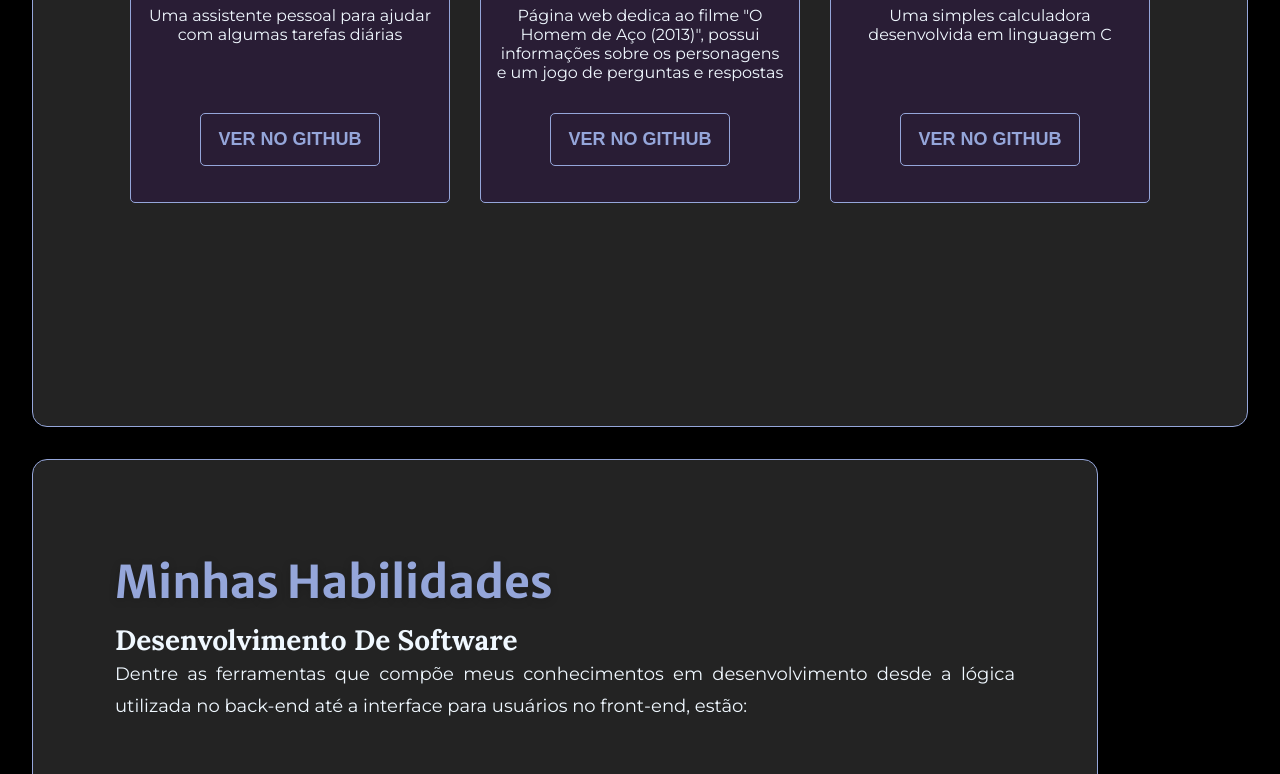
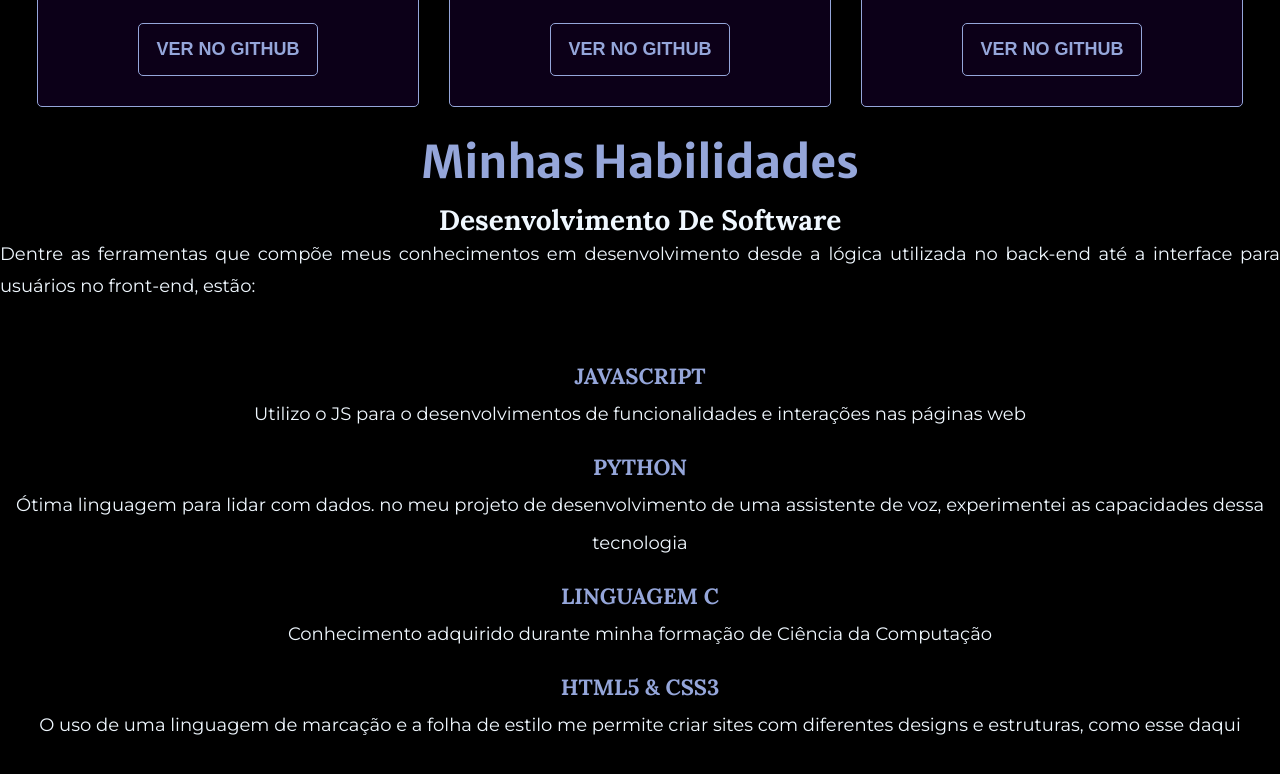
Before and after one commit to danielssaugusto/INFNET_PROGRAMACAO_WEB_AT24E3, a plain HTML site: page index.html in a window 1280 px wide. Shown: the part 1500-2274 px from the top of the page. Drawn offline with nearby package versions, Linux system fonts and the light colour scheme.

Commit message:
feature: centraliza as seções da página

```diff
--- a/css/style.css
+++ b/css/style.css
@@ -137,25 +137,11 @@
 }
 
 .container {
-    height: 100vh;
-    margin: 32px;
-    padding: 8px 0;
-    background-color: rgb(35, 35, 35);
-    border-radius: 15px;
-    border: 1px solid var(--cor-principal);
-    box-shadow: 0 2px 10px rgba(0, 0, 0, 0.2);
-}
-
-.purple {
-    border: 1px solid var(--highlight-color);
-}
-
-/* Configuração das seções */
-.projetos,
-.habilidades,
-.formacao-academica,
-.contato {
-    padding: 82px;
+    border: none;
+    display: flex;
+    flex-direction: column;
+    justify-content: center;
+    align-items: center;
 }
 
 /* SOBRE */
@@ -218,7 +204,6 @@
     background-color: rgba(74, 0, 143, 0.164);
     border: 1px solid var(--highlight-color);
     width: 350px;
-    height: 500px;
     overflow: hidden;
 }
 
@@ -278,18 +263,10 @@
 }
 
 /* HABILIDADES */
-.habilidades {
-    padding: 82px;
-}
-
 .habilidades h3 {
     font-family: var(--font-titulo);
     text-transform: capitalize;
     font-size: 28px;
-}
-
-.habilidades {
-    width: 900px;
 }
 
 #tecnologias {
--- a/index.html
+++ b/index.html
@@ -72,7 +72,7 @@
             </section>
 
             <!-- PROJETOS -->
-            <section class="projetos container purple" id="projetos">
+            <section class="projetos container" id="projetos">
                 <h2 class="highlight titulo-interno">meus projetos</h2>
                 <p class="paragrafo-interno">
                     Nesta seção você pode conhecer os meus projetos
@@ -86,7 +86,7 @@
             </section>
 
             <!-- HABILIDADES -->
-            <section class="habilidades container purple" id="habilidades">
+            <section class="habilidades container" id="habilidades">
                 <h2 class="highlight titulo-interno">minhas habilidades</h2>
                 <h3>Desenvolvimento de Software</h3>
                 <p class="paragrafo-interno">
@@ -99,7 +99,7 @@
 
             <!-- FORMAÇÃO ACADÊMICA -->
             <section
-                class="formacao-academica container purple"
+                class="formacao-academica container"
                 id="formacao-academica"
             >
                 <h2 class="highlight titulo-interno">formação acadêmica</h2>
@@ -150,7 +150,7 @@
             </section>
 
             <!-- CONTATO -->
-            <section class="contato container purple" id="contato">
+            <section class="contato container" id="contato">
                 <h2 class="highlight titulo-interno">contatos</h2>
                 <p>Você pode me encontrar pelos canais:</p>
                 <a
```
